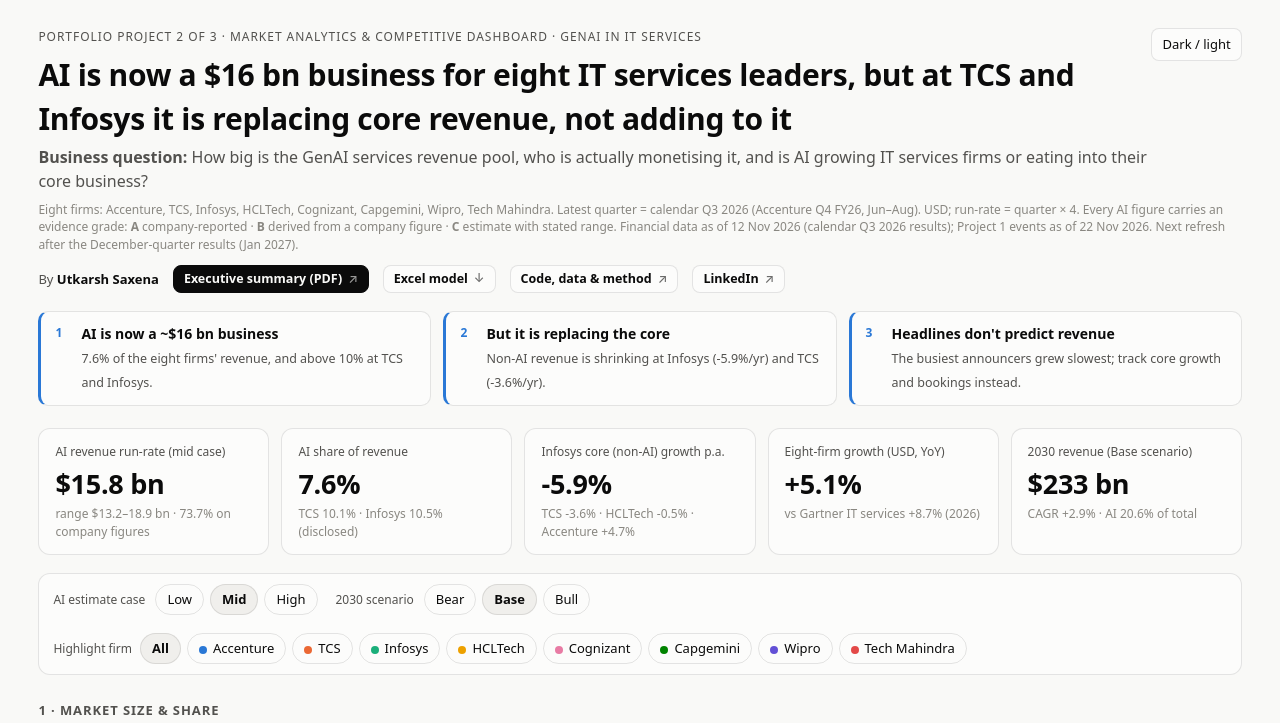
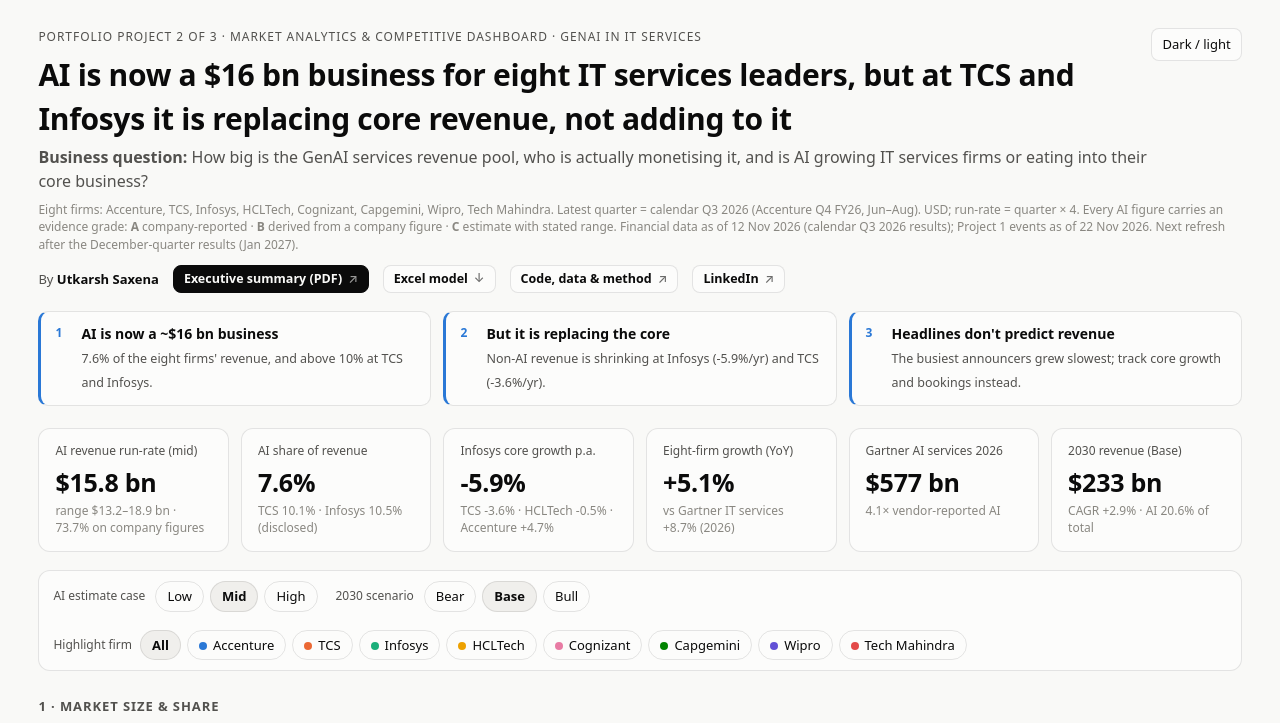
Before and after one commit to lokpriye96/genai-services-market-analytics, a plain HTML site: page docs/index.html in a window 1280 px wide. Shown: the top 723 px of the page. Drawn offline with Linux system fonts and the light colour scheme.

Commit message:
KPI row: six evenly aligned tiles with one-line labels on all screen sizes

```diff
--- a/docs/index.html
+++ b/docs/index.html
@@ -35,9 +35,9 @@ header h1{font-size:clamp(22px,2.6vw,30px);margin:0 0 6px;letter-spacing:-.01em}
 .question{font-size:16px;color:var(--text-secondary);margin:0 0 4px;text-wrap:pretty}
 .meta{font-size:12px;color:var(--muted);margin-top:8px}.meta a{color:inherit}
 .theme-btn{float:right;border:1px solid var(--border);background:var(--surface-1);color:var(--text-primary);border-radius:8px;padding:6px 10px;font:inherit;font-size:13px;cursor:pointer}
-.kpis{display:grid;grid-template-columns:repeat(auto-fit,minmax(190px,1fr));gap:12px;margin:22px 0 18px}
+.kpis{display:grid;grid-template-columns:repeat(6,minmax(0,1fr));gap:12px;margin:22px 0 18px}@media (max-width:1180px){.kpis{grid-template-columns:repeat(3,minmax(0,1fr))}}@media (max-width:600px){.kpis{grid-template-columns:repeat(2,minmax(0,1fr))}}
 .tile{background:var(--surface-1);border:1px solid var(--border);border-radius:12px;padding:14px 16px}
-.tile .lab{font-size:12px;color:var(--text-secondary);white-space:nowrap;overflow:hidden;text-overflow:ellipsis}.tile .val{font-size:27px;font-weight:650;margin:4px 0 2px;letter-spacing:-.01em}.tile .sub{font-size:12px;color:var(--muted)}
+.tile .lab{font-size:12px;color:var(--text-secondary);line-height:1.4;white-space:nowrap;overflow:hidden;text-overflow:ellipsis}.tile .val{font-size:25px;font-weight:650;margin:4px 0 2px;letter-spacing:-.01em}.tile .sub{font-size:12px;color:var(--muted);line-height:1.45}
 .filters{display:flex;flex-wrap:wrap;gap:18px;align-items:center;background:var(--surface-1);border:1px solid var(--border);border-radius:12px;padding:10px 14px;margin-bottom:18px;position:sticky;top:0;z-index:5}
 .filters .grp{display:flex;gap:6px;align-items:center;flex-wrap:wrap}.filters .gl{font-size:12px;color:var(--text-secondary);margin-right:4px}
 .pill{border:1px solid var(--border);background:transparent;color:var(--text-primary);border-radius:999px;padding:5px 11px;font:inherit;font-size:13px;cursor:pointer}
@@ -96,7 +96,7 @@ a.step:hover{background:var(--chip)}
 [data-co]{transition:opacity .15s}
 .foot-meta{display:flex;flex-wrap:wrap;gap:6px 14px;align-items:center;justify-content:space-between;margin-top:18px;padding-top:14px;border-top:1px solid var(--grid)}
 .foot-meta p{margin:0}
-@media (max-width:600px){svg text{font-size:11.5px}svg .lbl{font-size:12px}.tile .val{font-size:24px}.filters{position:static}}
+@media (max-width:600px){.tile .lab{white-space:normal;min-height:2.8em}svg text{font-size:11.5px}svg .lbl{font-size:12px}.tile .val{font-size:24px}.filters{position:static}}
 @media print{section.sec,.card h2{break-after:avoid}.viz-root{background:#fff;padding:0}.theme-btn,.filters,.tools,.more,.byline .btn,.tip{display:none!important}.tk-rest[hidden]{display:inline!important}.card,.tile,.key,details,.step{break-inside:avoid;box-shadow:none}details{display:block}details>*{display:block}.grid{display:block}.card{margin-bottom:12px}a{color:inherit}}
 .chip{display:inline-block;border:1px solid var(--border);border-radius:999px;padding:1px 8px;font-size:11.5px;white-space:nowrap;background:var(--chip)}
 .tip{position:fixed;pointer-events:none;background:var(--surface-1);color:var(--text-primary);border:1px solid var(--border);border-radius:8px;padding:8px 10px;font-size:12px;box-shadow:0 4px 18px rgba(0,0,0,.12);z-index:50;display:none;min-width:150px;max-width:300px}
@@ -2857,11 +2857,12 @@ function renderFilters(){
 function renderKpis(){
   const pt=poolTot(), sc=D.scenarios.filter(r=>r.scenario===state.scen), s30=sc.find(r=>r.year===2030);
   const tiles=[
-    {lab:"AI revenue run-rate ("+state.case+" case)",val:"$"+pt.toFixed(1)+" bn",sub:"range $"+f1(POOL.TCS.pool_low_usd_bn)+"–"+f1(POOL.TCS.pool_high_usd_bn)+" bn · "+f1(POOL.TCS.pool_pct_company_based)+"% on company figures"},
+    {lab:"AI revenue run-rate ("+state.case+")",val:"$"+pt.toFixed(1)+" bn",sub:"range $"+f1(POOL.TCS.pool_low_usd_bn)+"–"+f1(POOL.TCS.pool_high_usd_bn)+" bn · "+f1(POOL.TCS.pool_pct_company_based)+"% on company figures"},
     {lab:"AI share of revenue",val:(pt/revTot*100).toFixed(1)+"%",sub:"TCS 10.1% · Infosys 10.5% (disclosed)"},
-    {lab:"Infosys core (non-AI) growth p.a.",val:pct(CORE.Infosys.core_growth_annualised_pct),sub:"TCS "+pct(CORE.TCS.core_growth_annualised_pct)+" · HCLTech "+pct(CORE.HCLTech.core_growth_annualised_pct)+" · Accenture "+pct(CORE.Accenture.core_growth_annualised_pct)},
-    {lab:"Eight-firm growth (USD, YoY)",val:pct(ST.eight_firm_yoy_usd_pct),sub:"vs Gartner IT services "+pct(ST.gartner_it_services_growth_2026_pct)+" (2026)"},
-    {lab:"2030 revenue ("+state.scen+" scenario)",val:"$"+f0(s30.total_usd_bn)+" bn",sub:"CAGR "+pct(s30.cagr_2026_2030_pct)+" · AI "+f1(s30.ai_share_pct)+"% of total"},
+    {lab:"Infosys core growth p.a.",val:pct(CORE.Infosys.core_growth_annualised_pct),sub:"TCS "+pct(CORE.TCS.core_growth_annualised_pct)+" · HCLTech "+pct(CORE.HCLTech.core_growth_annualised_pct)+" · Accenture "+pct(CORE.Accenture.core_growth_annualised_pct)},
+    {lab:"Eight-firm growth (YoY)",val:pct(ST.eight_firm_yoy_usd_pct),sub:"vs Gartner IT services "+pct(ST.gartner_it_services_growth_2026_pct)+" (2026)"},
+    {lab:"Gartner AI services 2026",val:"$"+f0(D.sizing[0].value_usd_bn)+" bn",sub:SN.gartner_to_vendor_labelled_ratio+"× vendor-reported AI"},
+    {lab:"2030 revenue ("+state.scen+")",val:"$"+f0(s30.total_usd_bn)+" bn",sub:"CAGR "+pct(s30.cagr_2026_2030_pct)+" · AI "+f1(s30.ai_share_pct)+"% of total"},
   ];
   const K=document.getElementById("kpis");K.replaceChildren();tiles.forEach(t=>{const d=h("div",{class:"tile"});d.appendChild(h("div",{class:"lab"},t.lab));d.appendChild(h("div",{class:"val"},t.val));d.appendChild(h("div",{class:"sub"},t.sub));K.appendChild(d);});
 }
```
Also changed, not shown: src/dashboard_template.html (+8 -7 lines).
